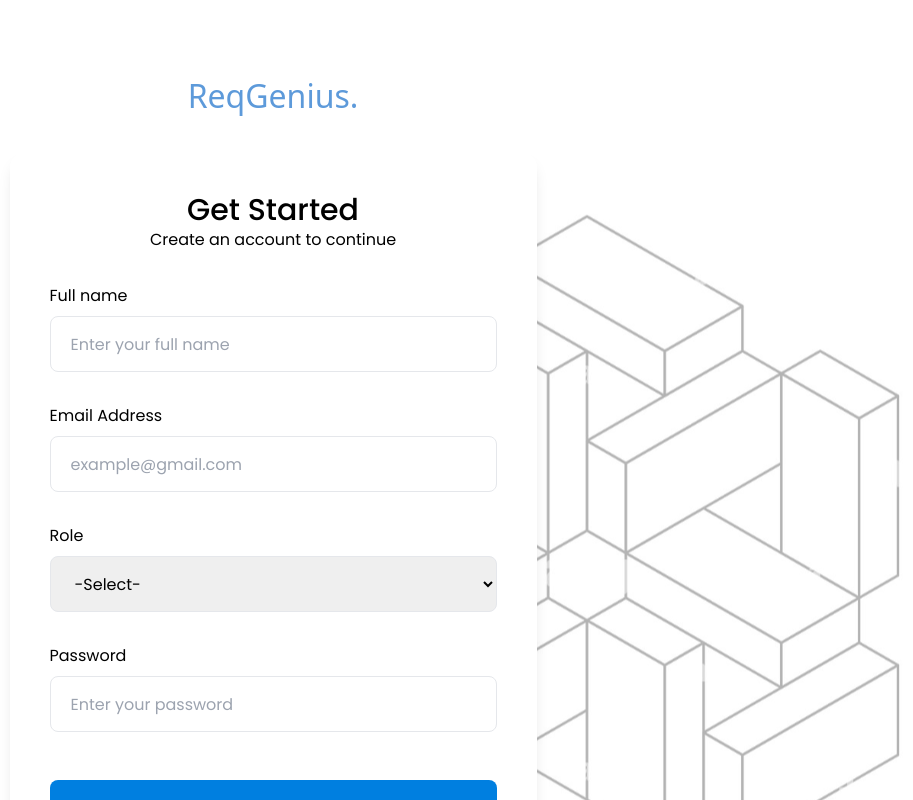
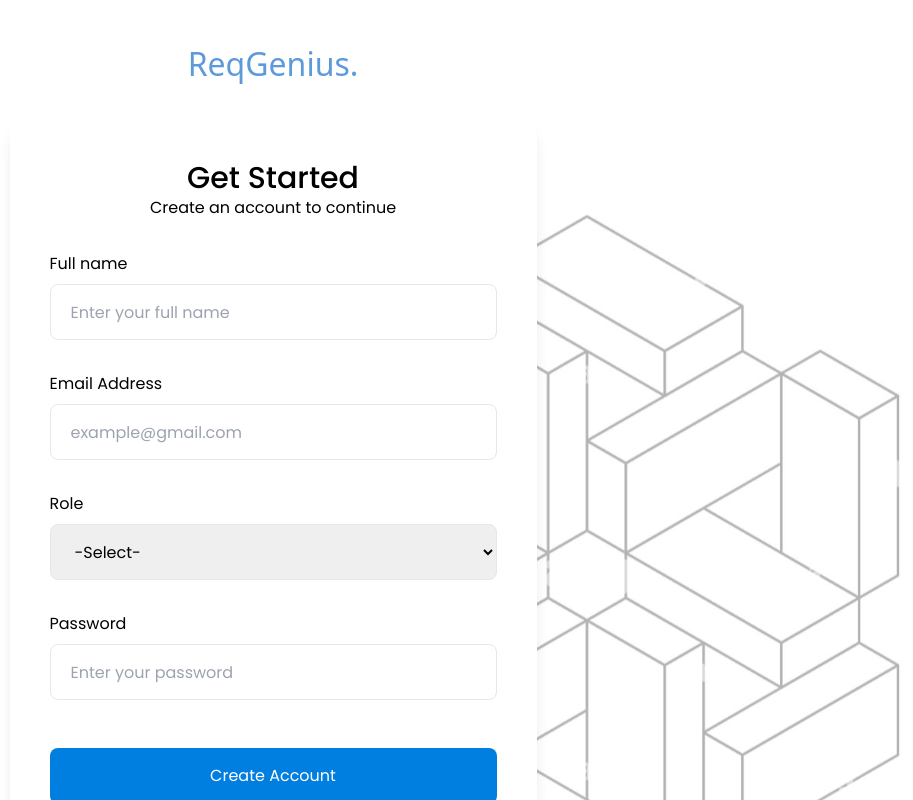
Before and after one commit to somtookaforr/ReqGenius, a React (Create React App) app: page /register in a window 1280 px wide. Shown: the whole page, without its empty margins (367-1280 px from the left). Built offline with nearby package versions, Linux system fonts and the light colour scheme; a web font is replaced by a local one.

Commit message:
auth pages redirect on logo click

```diff
--- a/src/layouts/auth/Login.jsx
+++ b/src/layouts/auth/Login.jsx
@@ -55,7 +55,9 @@ const Login = () => {
             <ToastContainer autoClose={4000} />
             <div className="background lg:content-center">
                 <div className="auth grid py-10">
-                    <h1 className="logo mb-8">ReqGenius.</h1>
+                    <Link to="/">
+                        <h1 className="logo mb-8">ReqGenius.</h1>
+                    </Link>
                     <form
                         action=""
                         className="grid gap-y-8 w-11/12 md:w-9/12 lg:w-[32.9375rem] lg:mx-8 p-10 rounded-2xl shadow-lg justify-self-center"
--- a/src/layouts/auth/Register.jsx
+++ b/src/layouts/auth/Register.jsx
@@ -42,7 +42,9 @@ const Login = () => {
             <ToastContainer autoClose={8000} />
             <div className="background lg:content-centerlg:my-14">
                 <div className="auth grid py-10">
-                    <h1 className="logo my-8">ReqGenius.</h1>
+                    <Link to="/">
+                        <h1 className="logo mb-8">ReqGenius.</h1>
+                    </Link>
                     <form
                         action=""
                         className="grid gap-y-8 w-11/12 md:w-9/12 lg:w-[32.9375rem] lg:mx-8 p-10 rounded-2xl shadow-lg justify-self-center"
```
